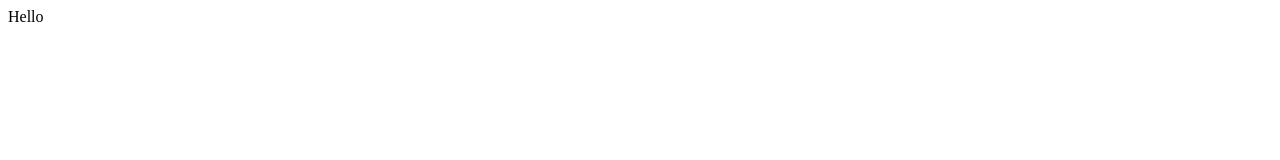
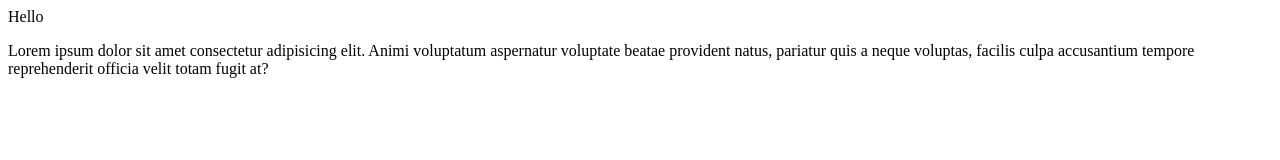
Before and after one commit to Artem-grif/itHillel, a plain HTML site: page index.html in a window 1280 px wide. Drawn offline with Linux system fonts and the light colour scheme.

Commit message:
Lorem added

```diff
--- a/index.html
+++ b/index.html
@@ -7,6 +7,7 @@
 </head>
 <body>
     Hello
+    <p>Lorem ipsum dolor sit amet consectetur adipisicing elit. Animi voluptatum aspernatur voluptate beatae provident natus, pariatur quis a neque voluptas, facilis culpa accusantium tempore reprehenderit officia velit totam fugit at?</p>
 
 </body>
 </html>
```
